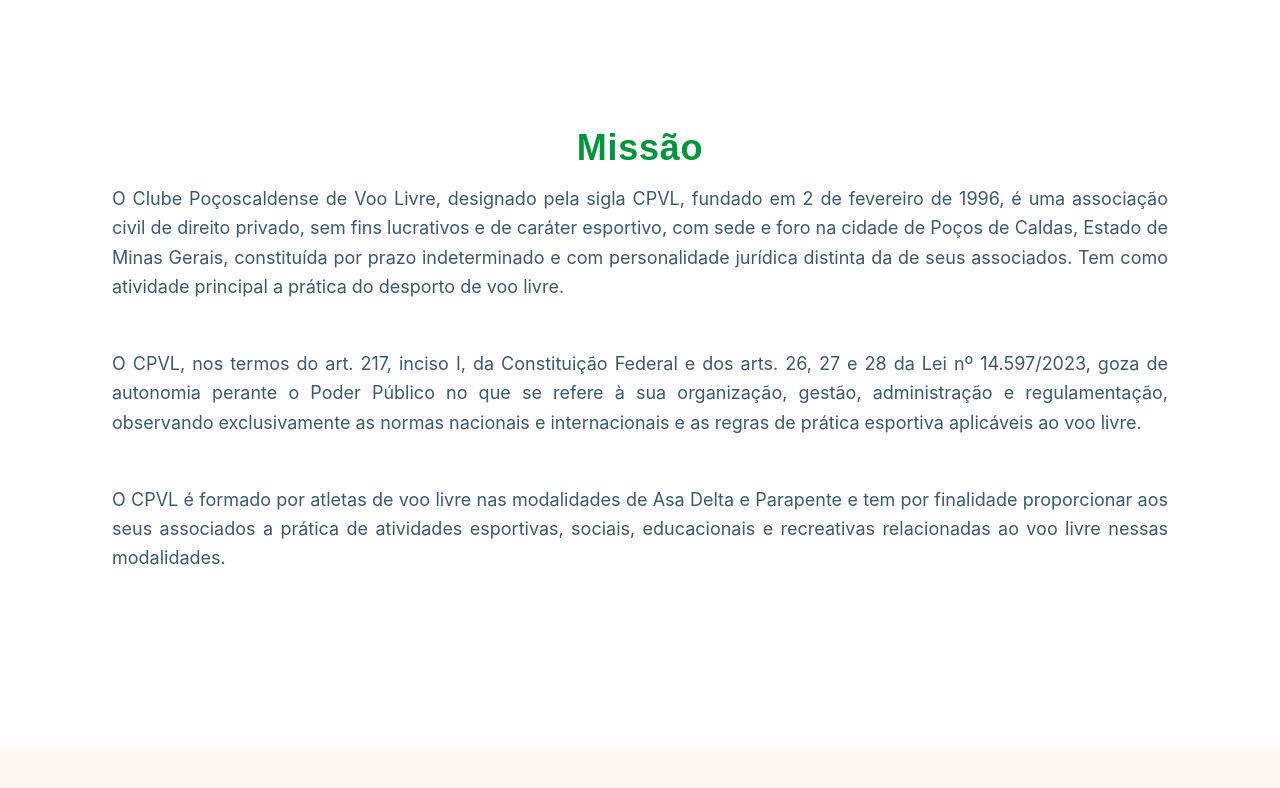
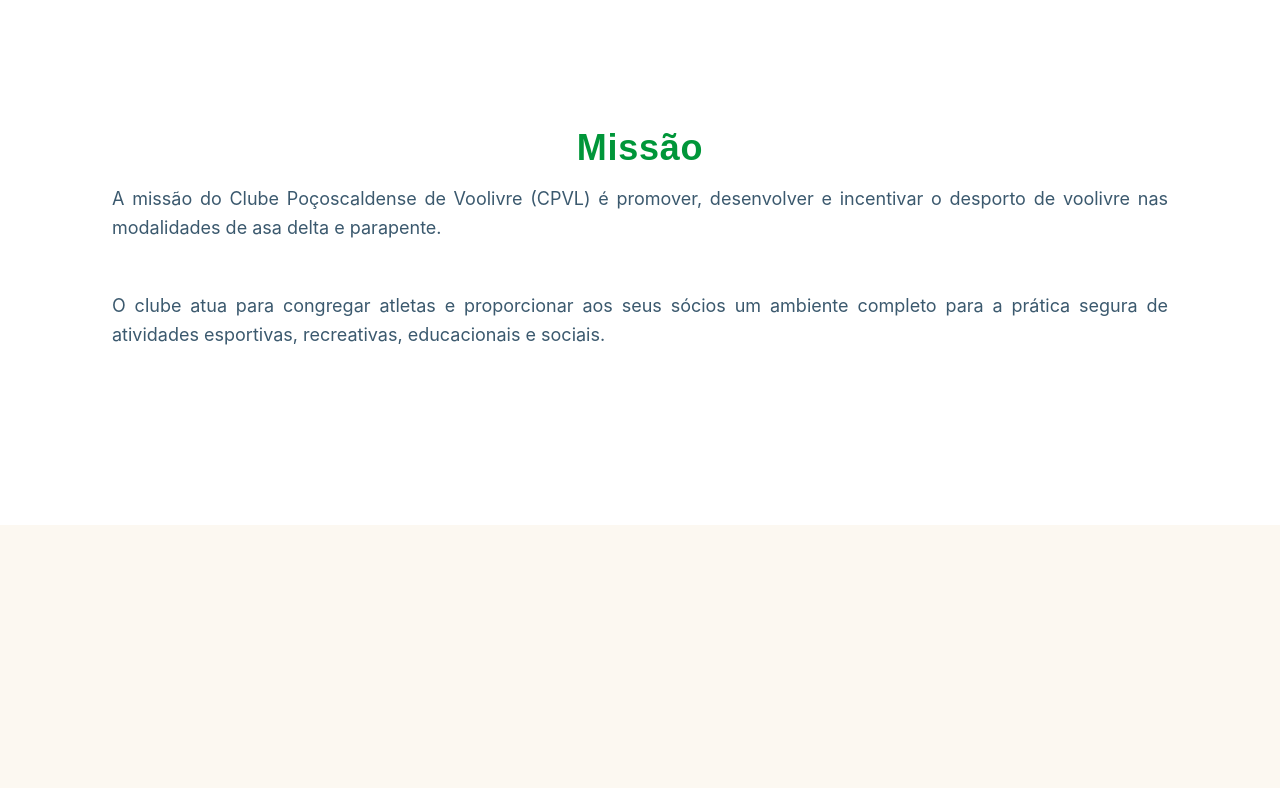
Before and after one commit to cpvl-pocos/cpvl-spa, a React (Vite) app: page /missao in a window 1280 px wide. Shown: the top 788 px of the page. Built offline with nearby package versions, Linux system fonts and the light colour scheme; no server answers.

Commit message:
Ajuste missao

```diff
--- a/src/components/Missao/Missao.component.tsx
+++ b/src/components/Missao/Missao.component.tsx
@@ -9,15 +9,11 @@ export const Missao = () => {
             <span className="text-primary">Missão</span>
           </h2>
           <p className="space-y-4 text-lg text-muted-foreground text-justify font-body leading-relaxed max-w-6xl sm:mx-6 mx-auto mb-12">
-            O Clube Poçoscaldense de Voo Livre, designado pela sigla CPVL, fundado em 2 de fevereiro de 1996, é uma associação civil de direito privado, sem fins lucrativos e de caráter esportivo, com sede e foro na cidade de Poços de Caldas, Estado de Minas Gerais, constituída por prazo indeterminado e com personalidade jurídica distinta da de seus associados. Tem como atividade principal a prática do desporto de voo livre.
+            A missão do Clube Poçoscaldense de Voolivre (CPVL) é promover, desenvolver e incentivar o desporto de voolivre nas modalidades de asa delta e parapente.
           </p>
 
           <p className="space-y-4 text-lg text-muted-foreground text-justify font-body leading-relaxed max-w-6xl sm:mx-6 mx-auto mb-12">
-            O CPVL, nos termos do art. 217, inciso I, da Constituição Federal e dos arts. 26, 27 e 28 da Lei nº 14.597/2023, goza de autonomia perante o Poder Público no que se refere à sua organização, gestão, administração e regulamentação, observando exclusivamente as normas nacionais e internacionais e as regras de prática esportiva aplicáveis ao voo livre.
-          </p>
-
-          <p className="space-y-4 text-lg text-muted-foreground text-justify font-body leading-relaxed max-w-6xl sm:mx-6 mx-auto mb-12">
-            O CPVL é formado por atletas de voo livre nas modalidades de Asa Delta e Parapente e tem por finalidade proporcionar aos seus associados a prática de atividades esportivas, sociais, educacionais e recreativas relacionadas ao voo livre nessas modalidades.
+            O clube atua para congregar atletas e proporcionar aos seus sócios um ambiente completo para a prática segura de atividades esportivas, recreativas, educacionais e sociais.
           </p>
         </ScrollReveal>
       </div>
```
